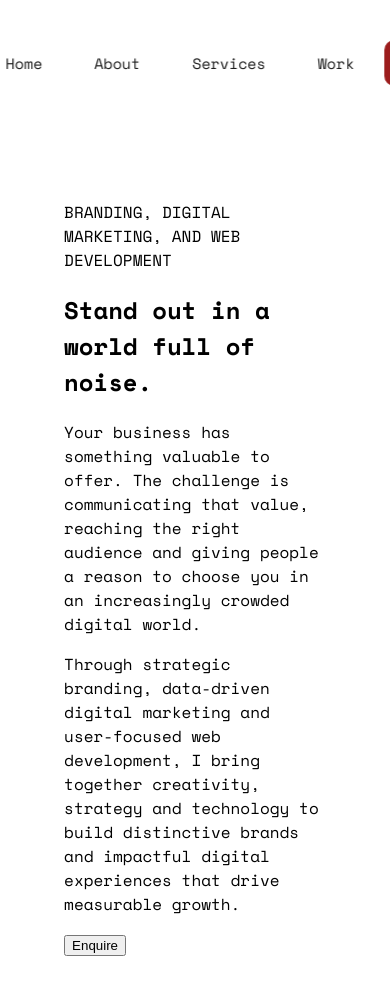
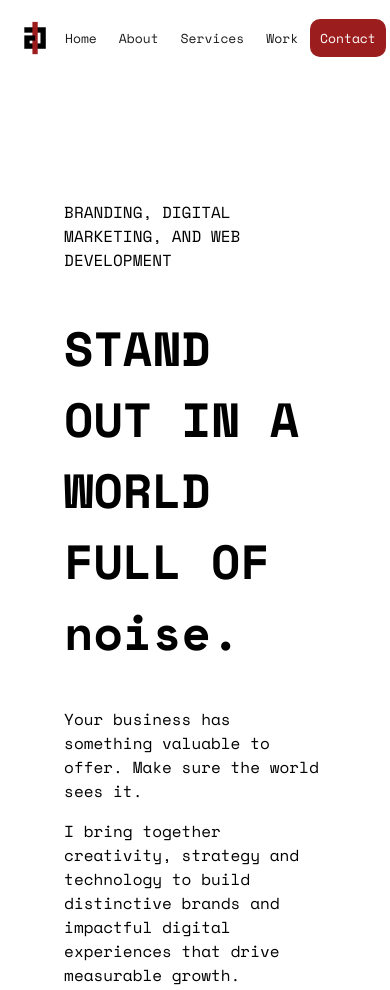
Before and after one commit to AbhishekSGhub/myservices, a plain HTML site: page index.html in a window 390 px wide. Shown: the top 990 px of the page. Drawn offline with nearby package versions, Linux system fonts and the light colour scheme.

Commit message:
updated the header section width and responsiveness

```diff
--- a/css/header.css
+++ b/css/header.css
@@ -1,4 +1,5 @@
-/* Fixed navigation container */
+
+/* Fixed navigation */
 .site-header {
     position: fixed;
     top: 20px;
@@ -6,41 +7,96 @@
     transform: translateX(-50%);
     z-index: 1000;
 
-    padding: 10px;
+    width: min(50%, calc(100%-60px));
+    height: 64px;
+    box-sizing: border-box;
+
+    padding: 8px 12px;
 
     background: rgba(255, 255, 255, 0.623);
-    backdrop-filter: blur(15px);
     backdrop-filter: blur(15px);
 
     border: 1px solid rgba(255, 255, 255, 0.699);
     border-radius: 10px;
 }
 
+@media (max-width: 650px) {
+    .site-header {
+        width: 90%;
+        height: 56px;
+        top: 10px;
+        padding: 6px 10px;
+    }
+}
+
 /* Navigation layout */
 .main-nav {
     display: flex;
     align-items: center;
+    justify-content: space-between;
     gap: 8px;
+
+    height: 100%;
 }
 
+/* Logo container */
+.logo {
+    display: flex;
+    align-items: center;
+    flex-shrink: 0;
+}
+
+/* Logo image */
+.logo img {
+    width: 50px;
+    height: 50px;
+    object-fit: contain;
+    display: block;
+}
+
+/* Navigation links */
 .nav-link {
     text-decoration: none;
     color: rgb(29, 29, 29);
 
-    padding: 12px 22px;
+    padding: 10px 18px;
+    border: 1px solid transparent;
     border-radius: 10px;
 
     font-size: 15px;
     font-weight: 500;
+    white-space: nowrap;
 
     transition: background 0.3s ease;
 }
 
-.nav-contact{
+.nav-contact {
     background-color: rgb(156, 29, 29);
     color: white;
 }
 
 .nav-link:hover {
-    border: 1px solid  rgb(184, 50, 50);
+    border-color: rgb(184, 50, 50);
 }
+
+/* Responsive adjustments */
+@media (max-width: 650px) {
+    .site-header {
+        width: calc(100% - 20px);
+        padding: 6px;
+    }
+
+    .main-nav {
+        gap: 2px;
+    }
+
+    .nav-link {
+        padding: 8px 9px;
+        font-size: 13px;
+    }
+
+    .logo img {
+        width: 36px;
+        height: 36px;
+    }
+}
--- a/css/index.css
+++ b/css/index.css
@@ -2,3 +2,13 @@ h1{
     font-size: 1rem;
     font-weight: 400;
 }
+
+.hero-content h2{
+    font-size: 3rem;
+}
+
+.hero-content button{
+    width: 150px;
+    height: 50px;
+    border-radius: 10px;
+}
--- a/index.html
+++ b/index.html
@@ -6,9 +6,9 @@
     <meta name="description" content="Abhishek Sam is a digital marketing and business development consultant offering branding, SEO, PPC, website development and marketing strategies.">
     <title>Abhishek Sam</title>
 
-    <link rel="preconnect" href="https://fonts.googleapis.com">
-    <link rel="preconnect" href="https://fonts.gstatic.com" crossorigin>
-    <link href="https://fonts.googleapis.com/css2?family=Space+Mono:ital,wght@0,400;0,700;1,400;1,700&display=swap" rel="stylesheet">
+        <link rel="preconnect" href="https://fonts.googleapis.com">
+        <link rel="preconnect" href="https://fonts.gstatic.com" crossorigin>
+        <link href="https://fonts.googleapis.com/css2?family=Space+Mono:ital,wght@0,400;0,700;1,400;1,700&display=swap" rel="stylesheet">
 
     <link rel="stylesheet" href="./css/global.css">
     <link rel="stylesheet" href="./css/header.css">
@@ -21,7 +21,7 @@
         <nav class="main-nav">
 
             <a href="./index.html" class="logo">
-                <img src="./images/logo.svg" alt="Abhishek Sam logo">
+                <img src="./images/abhishek_logo.png" alt="Abhishek Sam logo">
             </a>
 
             <a href="./index.html" class="nav-link">Home</a>
@@ -38,11 +38,11 @@
             <div class="hero-content">
                 <h1>BRANDING, DIGITAL MARKETING, AND WEB DEVELOPMENT</h1>
 
-                <h2>Stand out in a world full of noise.</h2>
+                <h2>STAND OUT IN A WORLD FULL OF noise.</h2>
 
-                <p>Your business has something valuable to offer. The challenge is communicating that value, reaching the right audience and giving people a reason to choose you in an increasingly crowded digital world.</p>
+                <p class="hero-second">Your business has something valuable to offer. Make sure the world sees it.  </p>
 
-                <p>Through strategic branding, data-driven digital marketing and user-focused web development, I bring together creativity, strategy and technology to build distinctive brands and impactful digital experiences that drive measurable growth.</p>
+                <p>I bring together creativity, strategy and technology to build distinctive brands and impactful digital experiences that drive measurable growth.</p>
 
                 <button>Enquire</button>
 
```
Also changed, not shown: pages/work.html (+1 -1 lines), images/abhishek_logo.png (added).
